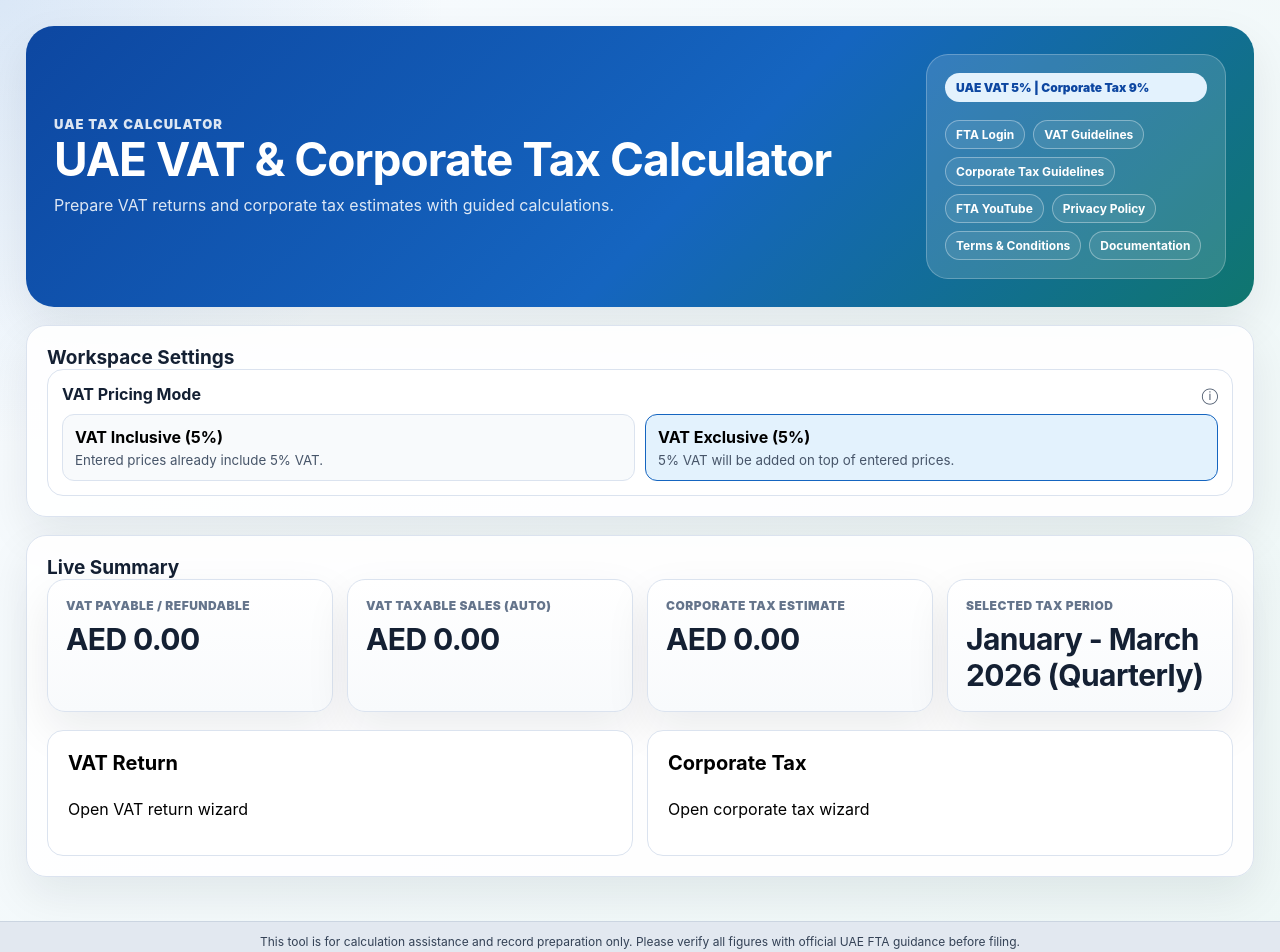
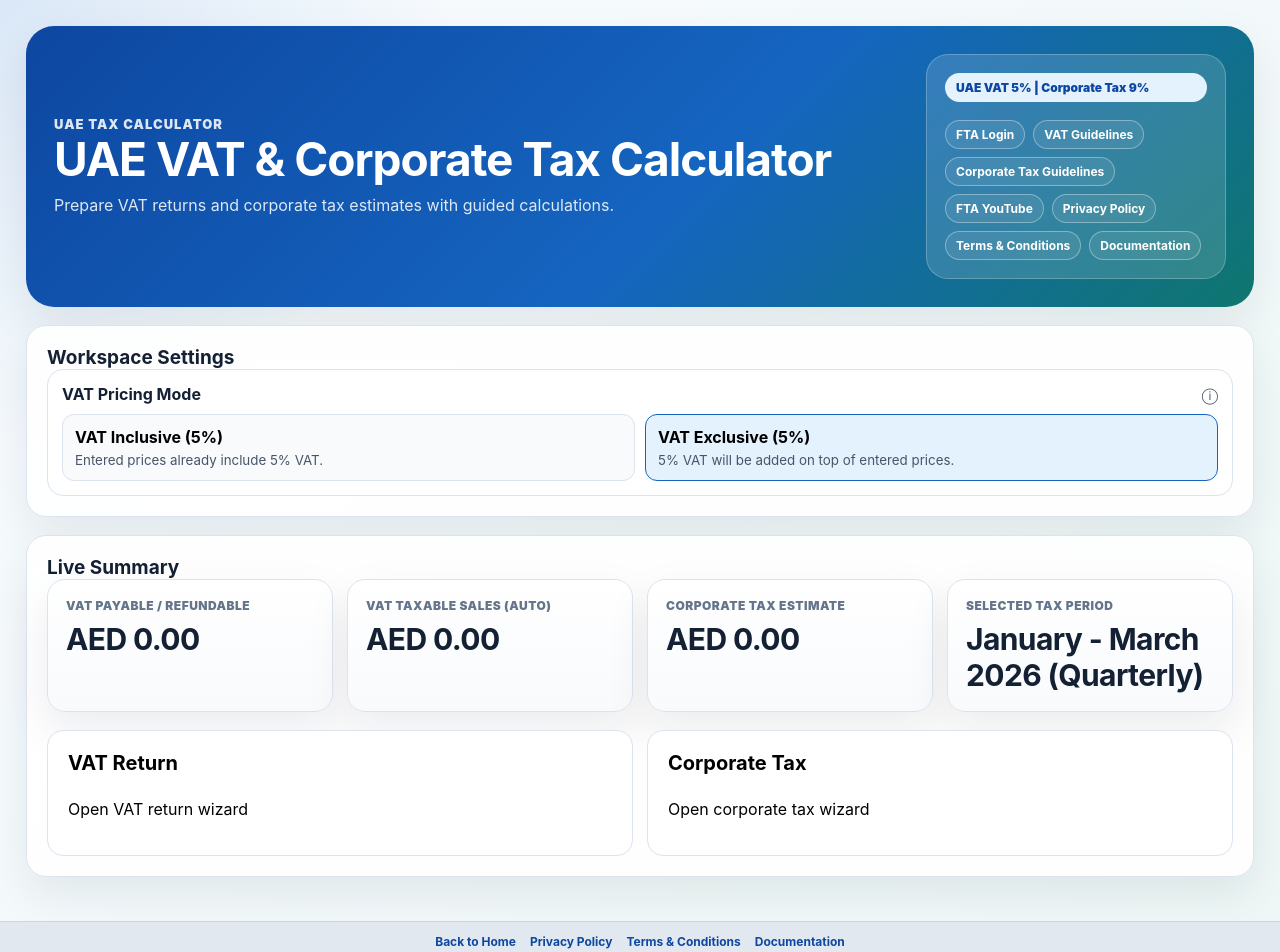
Before and after one commit to aimzworld007/FTA-VAT-TAX-Calculator, a React (Vite) app: page / in a window 1280 px wide. Shown: the top 952 px of the page. Built offline with nearby package versions, Linux system fonts and the light colour scheme; the HTML template or start-up script is replaced by a standard one.

Commit message:
Add footer legal links and home navigation across pages

```diff
--- a/src/features/layout/AppFooter.jsx
+++ b/src/features/layout/AppFooter.jsx
@@ -1,9 +1,16 @@
 import React from 'react';
+import { RouteLink } from '../../components/Router';
 
 export function AppFooter() {
   return (
     <footer className='app-footer'>
-      This tool is for calculation assistance and record preparation only. Please verify all figures with official UAE FTA guidance before filing.
+      <nav className='footer-links' aria-label='Footer links'>
+        <RouteLink to='/'>Back to Home</RouteLink>
+        <RouteLink to='/privacy-policy'>Privacy Policy</RouteLink>
+        <RouteLink to='/terms'>Terms & Conditions</RouteLink>
+        <RouteLink to='/documentation'>Documentation</RouteLink>
+      </nav>
+      <p>This tool is for calculation assistance and record preparation only. Please verify all figures with official UAE FTA guidance before filing.</p>
     </footer>
   );
 }
--- a/src/features/static/StaticPage.jsx
+++ b/src/features/static/StaticPage.jsx
@@ -1,9 +1,11 @@
 import React from 'react';
+import { RouteLink } from '../../components/Router';
 
 export function StaticPage({ title, intro, sections }) {
   return (
     <main className='content'>
       <section className='card static-page'>
+        <RouteLink className='back-home-link' to='/'>← Back to Home</RouteLink>
         <h1>{title}</h1>
         {intro && <p className='static-intro'>{intro}</p>}
         <div className='static-sections'>
--- a/src/styles.css
+++ b/src/styles.css
@@ -192,6 +192,8 @@
 .resource-menu a{color:#fff;text-decoration:none;background:rgba(255,255,255,.12);border:1px solid rgba(255,255,255,.35);padding:8px 10px;border-radius:8px;font-size:13px}
 
 .static-page h1{margin:0 0 12px}
+.back-home-link{display:inline-block;margin:0 0 14px;color:#1565c0;text-decoration:none;font-weight:700}
+.back-home-link:hover{text-decoration:underline}
 .static-intro{margin:0 0 16px;color:#334155}
 .static-sections{display:grid;gap:14px}
 .static-section h2{margin:0 0 8px;font-size:18px}
@@ -199,6 +201,9 @@
 .static-section ul{margin:0;padding-left:18px;display:grid;gap:6px;color:#334155}
 
 .app-footer{padding:12px 20px;text-align:center;font-size:12px;color:#334155;background:#e2e8f0;border-top:1px solid #cbd5e1}
+.footer-links{display:flex;justify-content:center;gap:14px;flex-wrap:wrap;margin-bottom:8px}
+.footer-links a{color:#0d47a1;text-decoration:none;font-weight:700}
+.footer-links a:hover{text-decoration:underline}
 
 @media(max-width:1050px){
   .resource-desktop{display:none}
```
